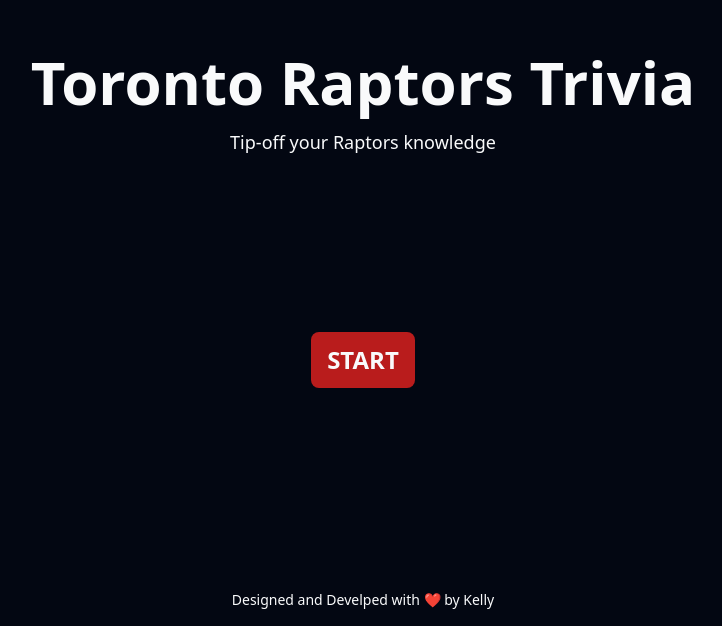
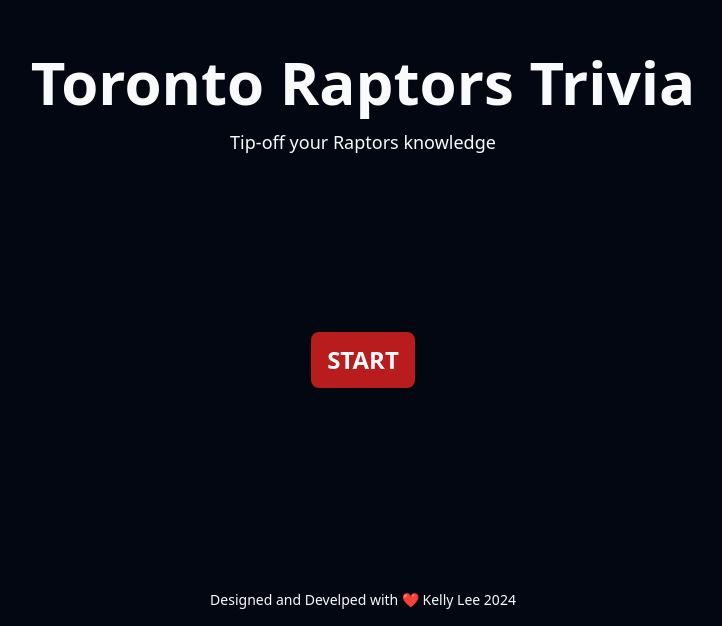
Before and after one commit to kellywslee/raptors-trivia, a React (Vite) app: page / in a window 1280 px wide. Shown: the part 174-800 px from the top of the page, without its empty margins (277-999 px from the left). Built offline with nearby package versions, Linux system fonts and the light colour scheme.

Commit message:
Update the footer

```diff
--- a/src/components/Footer.jsx
+++ b/src/components/Footer.jsx
@@ -1,7 +1,16 @@
 export default function Footer() {
   return (
     <footer className="py-4 text-sm">
-      Designed and Develped with ❤️ by Kelly
+      Designed and Develped with ❤️{" "}
+      <a
+        href="https://www.kellyws.me"
+        target="_blank"
+        rel="noreferrer"
+        className="hover:font-bold hover:underline"
+      >
+        Kelly Lee
+      </a>{" "}
+      2024
     </footer>
   );
 }
```
